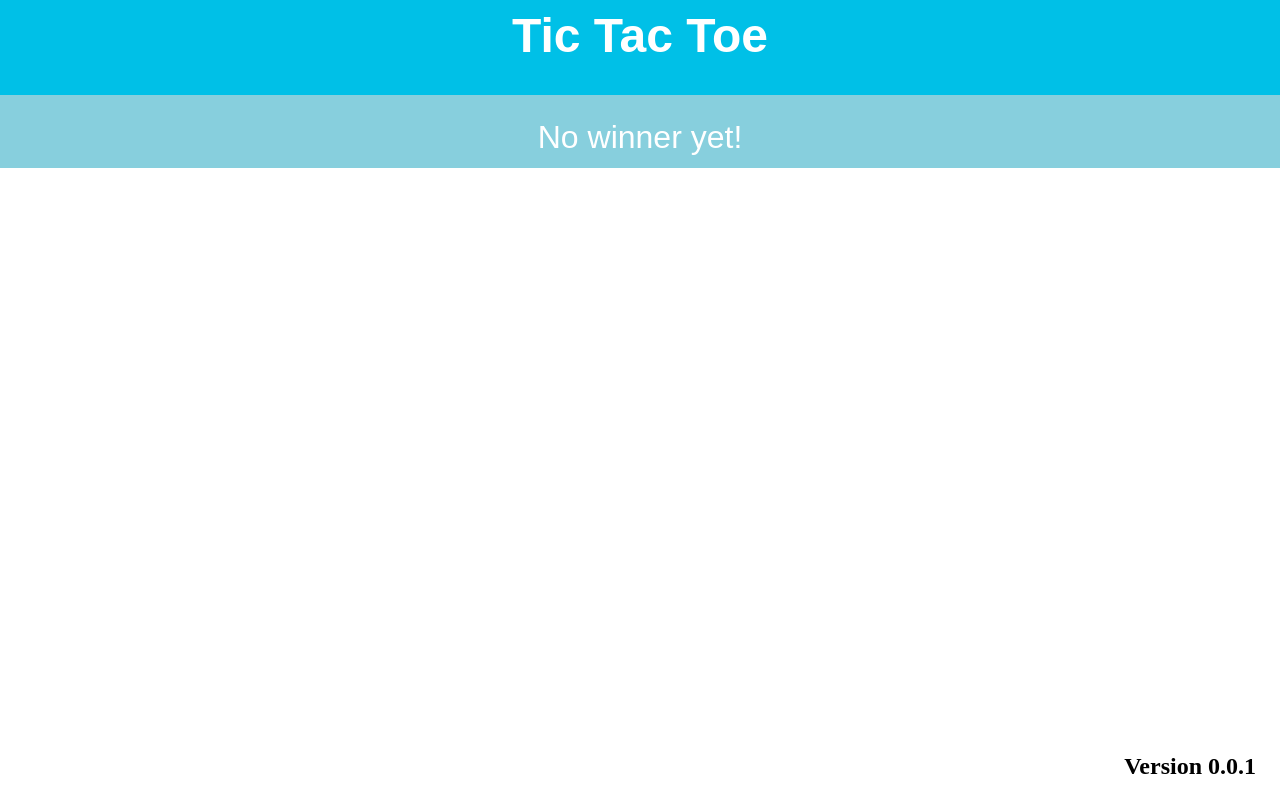
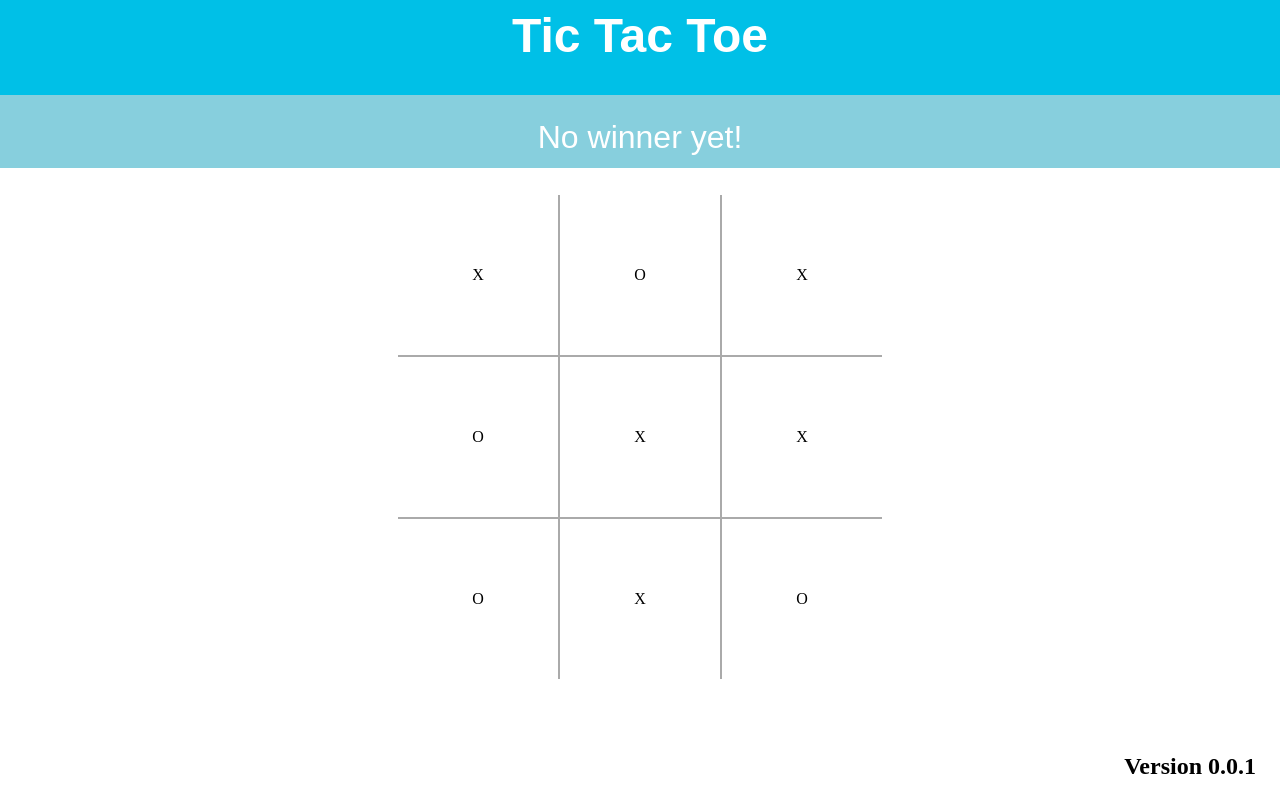
Before and after one commit to sparkbox/apprentice-tic-tac-toe, a website: page src/html/index.html in a window 1280 px wide. Drawn offline with Linux system fonts and the light colour scheme; files that its build step writes are made by us from their sources.

Commit message:
Feat: Add Tic-Tac-Toe grid
Added a parent div with a class of "game-grid" to contain 9 child container divs
with classes of "grid-cell" and filled each grid cell with either an X or an O.
Styled the game-grid class to use CSS grid and created a three column, centered layout.

FSA2021-62

```diff
--- a/src/css/styles.css
+++ b/src/css/styles.css
@@ -1,3 +1,7 @@
+:root {
+    --cell-size: 20vmin;
+}
+
 body {
     margin-top: 0;
     margin-left: 0;
@@ -27,9 +31,39 @@ body {
     font-weight: normal;
 }
 
+.game-grid {
+    display: grid;
+    grid-template-columns: auto auto auto;
+    justify-content: center;
+ }
+
+ .grid-cell {
+    border: 1px solid #aaa;
+    height: var(--cell-size);
+    width: var(--cell-size);
+    text-align: center;
+    line-height: var(--cell-size);
+  }
+
 .app-version {
     position:absolute;
     bottom:0;
     right:0;
     padding-right: 1.5rem;
 }
+
+.util-no-top-border {
+    border-top: 0px;
+}
+
+.util-no-bottom-border {
+    border-bottom: 0px;
+}
+
+.util-no-right-border {
+    border-right: 0px;
+}
+
+.util-no-left-border {
+    border-left: 0px;
+}
--- a/src/html/index.html
+++ b/src/html/index.html
@@ -10,6 +10,17 @@
 <body>
   <h1 class="header">Tic Tac Toe</h1>
   <h2 class="subheader">No winner yet!</h2>
+  <div class="game-grid">
+    <div class="grid-cell util-no-top-border util-no-left-border">X</div>
+    <div class="grid-cell util-no-top-border">O</div>
+    <div class="grid-cell util-no-top-border util-no-right-border">X</div>
+    <div class="grid-cell util-no-left-border">O</div>
+    <div class="grid-cell">X</div>
+    <div class="grid-cell util-no-right-border">X</div>
+    <div class="grid-cell util-no-bottom-border util-no-left-border">O</div>
+    <div class="grid-cell util-no-bottom-border">X</div>
+    <div class="grid-cell util-no-bottom-border util-no-right-border">O</div>
+  </div>
   <h2 class="app-version">Version <span class="app-version_version">0.0.1</span></h2>
 </body>
 </html>
```
